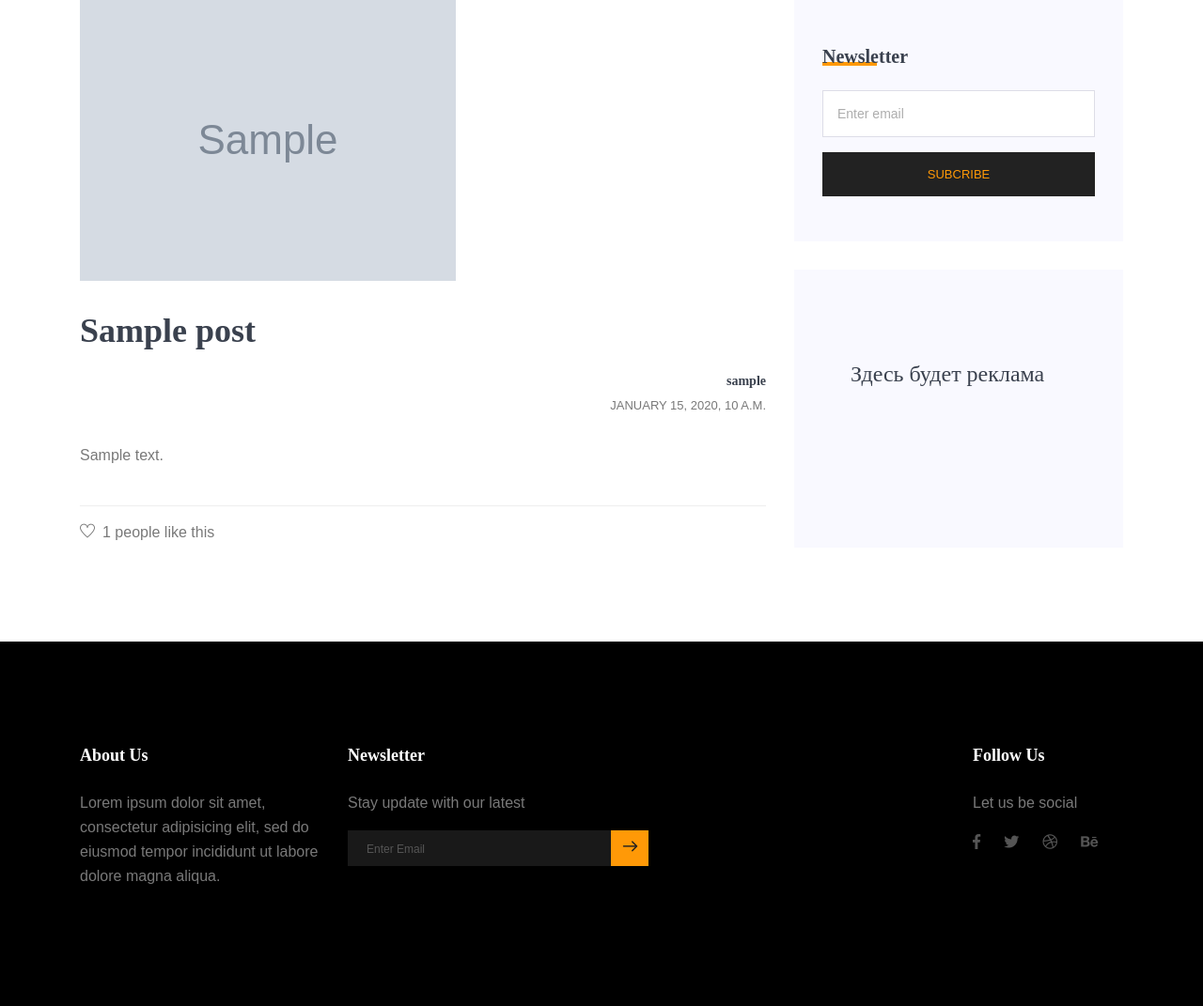
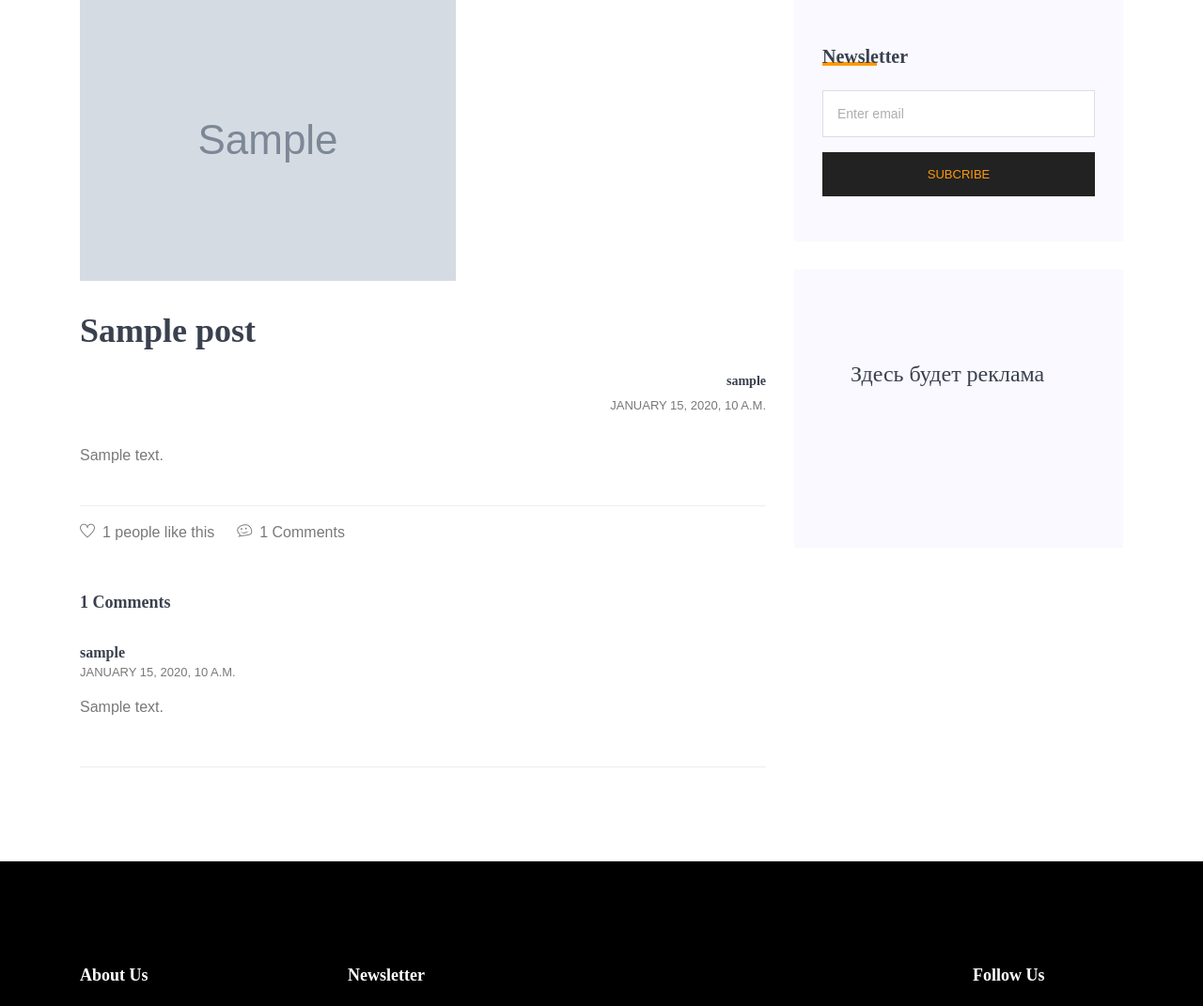
Before and after one commit to CapybaraBread/Reviving_the_blog_on_Django, a Django app: a page that uses templates/blog-details.html in a window 1280 px wide. Shown: the part 585-1656 px from the top of the page at 94% size. Run offline with Django 3.2, Linux system fonts and the light colour scheme; tables that the repository leaves empty hold one stand-in row (values such as "Sample post"); grey boxes marked "Sample" are stand-in pictures; parts of the project's set-up code (start-up, migrations or seed data) failed here and were passed over; some libraries are stand-ins or nearby versions.

Commit message:
add comments to post page

```diff
--- a/templates/blog-details.html
+++ b/templates/blog-details.html
@@ -78,7 +78,25 @@
                 <p>{{ post.text }}</p>
                 <div class="news_d_footer">
                   <a href="#"><i class="ti-heart"></i>{{ post.likes_amount }} people like this</a>
+                  <a class="ml-4" href="#"><i class="ti-themify-favicon"></i>{{ post.comments|length }} Comments</a>
                 </div>
+              </div>
+
+              <div class="comments-area">
+                <h4>{{ post.comments|length }} Comments</h4>
+                {% for comment in post.comments %}
+                <div class="comment-list">
+                  <div class="single-comment justify-content-between d-flex">
+                    <div class="user justify-content-between d-flex">
+                      <div class="desc">
+                        <h5>{{ comment.author }}</h5>
+                        <p class="date">{{ comment.published_at|date:"F j, Y, P" }}</p>
+                        <p class="comment">{{ comment.text }}</p>
+                      </div>
+                    </div>
+                  </div>
+                </div>
+                {% endfor %}
               </div>
             </div>
 
```
